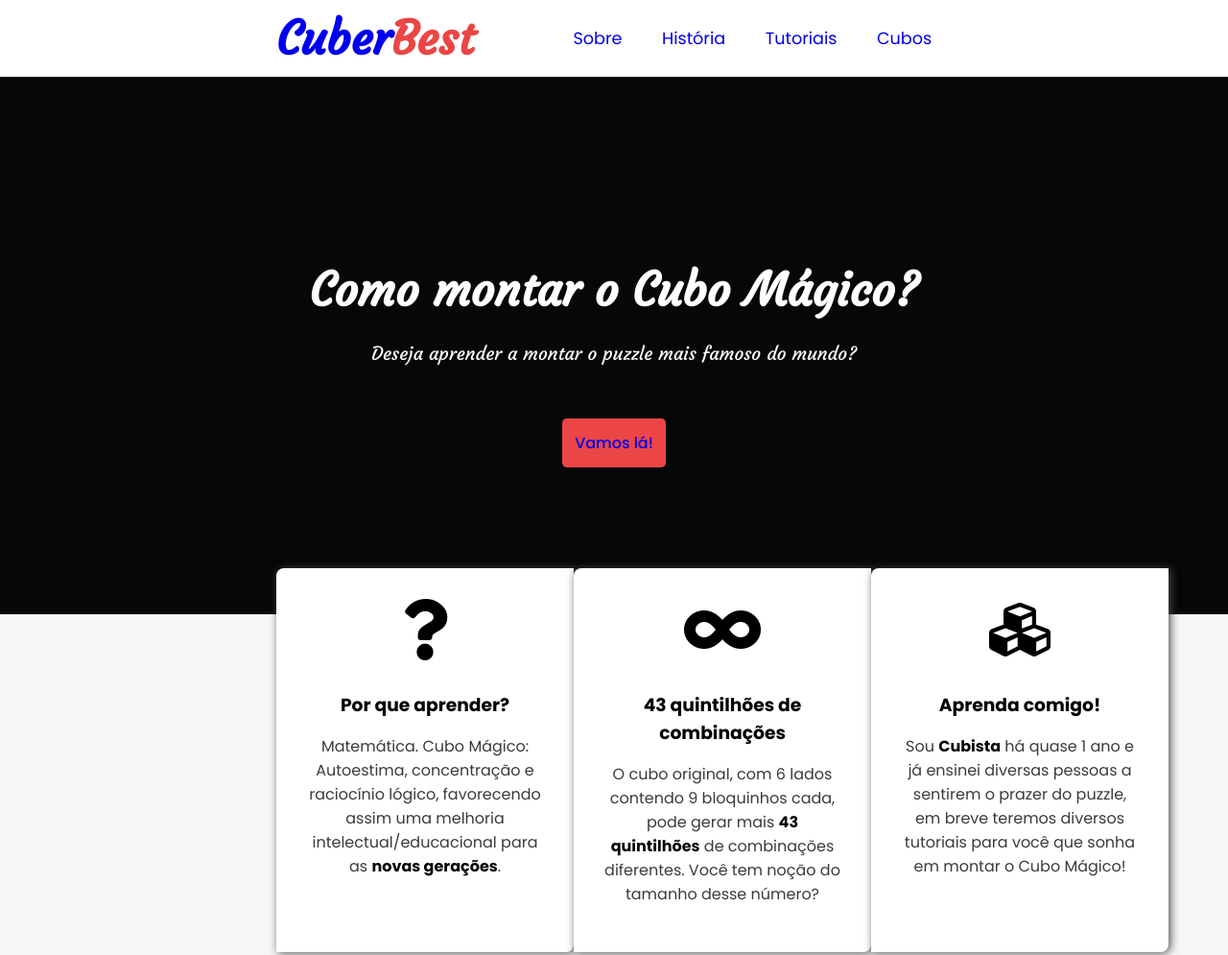
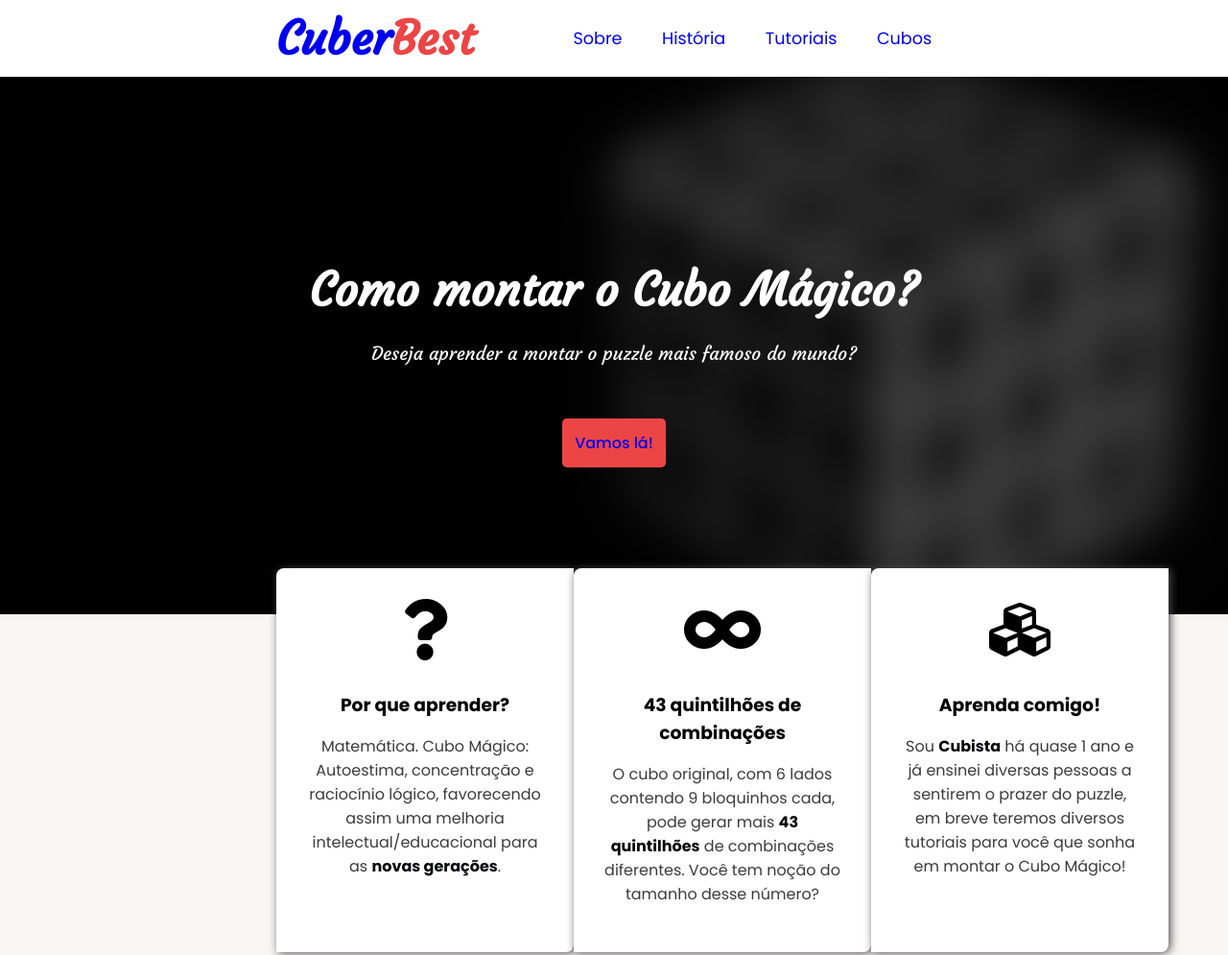
Before and after one commit to Celoutzz/cuberbest, a plain HTML site: page index.html in a window 1280 px wide. Shown: the top 995 px of the page at 96% size. Drawn offline with Linux system fonts and the light colour scheme.

Commit message:
Update section.css

```diff
--- a/section.css
+++ b/section.css
@@ -11,7 +11,7 @@
   background-color: #060709;
 
 
-  background-image: url(images/blur.png);
+  background-image: url(blur.png);
   background-position: -1.5rem;
 
   /*background-image: radial-gradient(#000, rgb(49, 27, 25));*/
```
